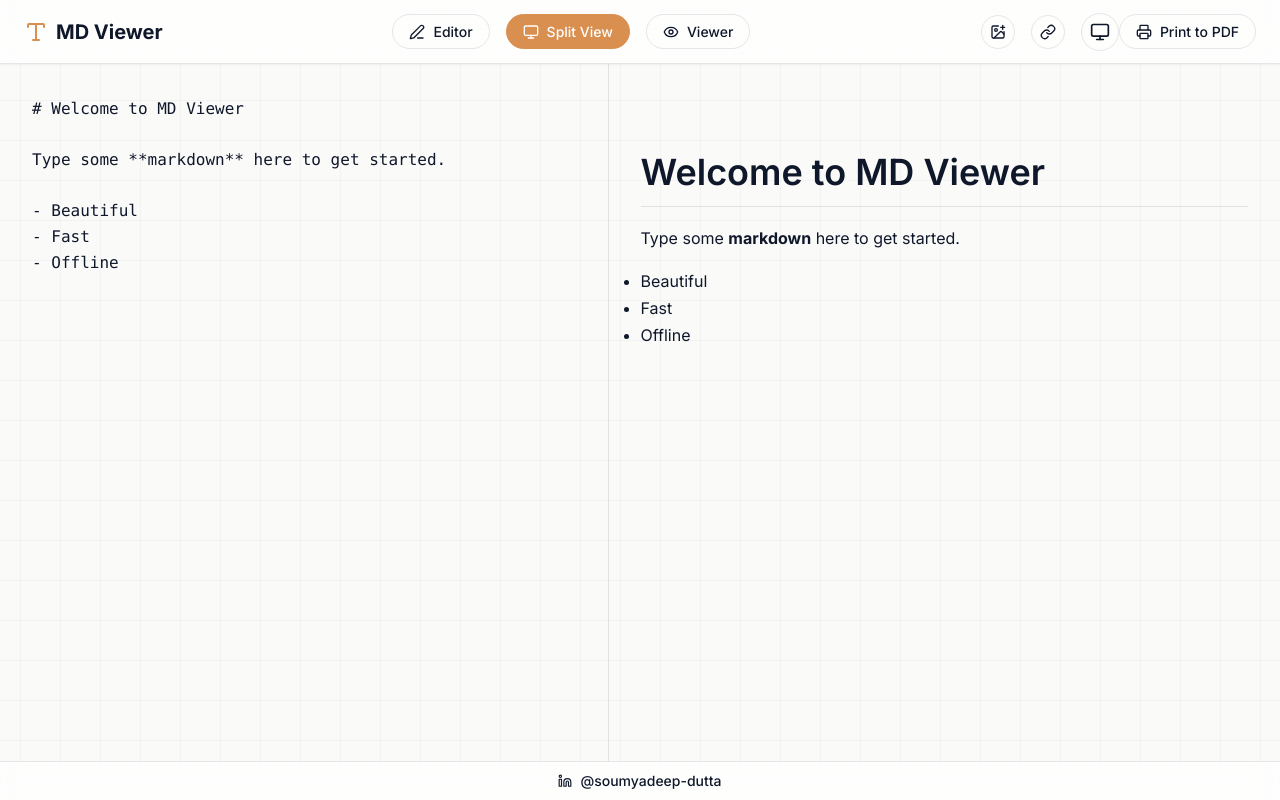
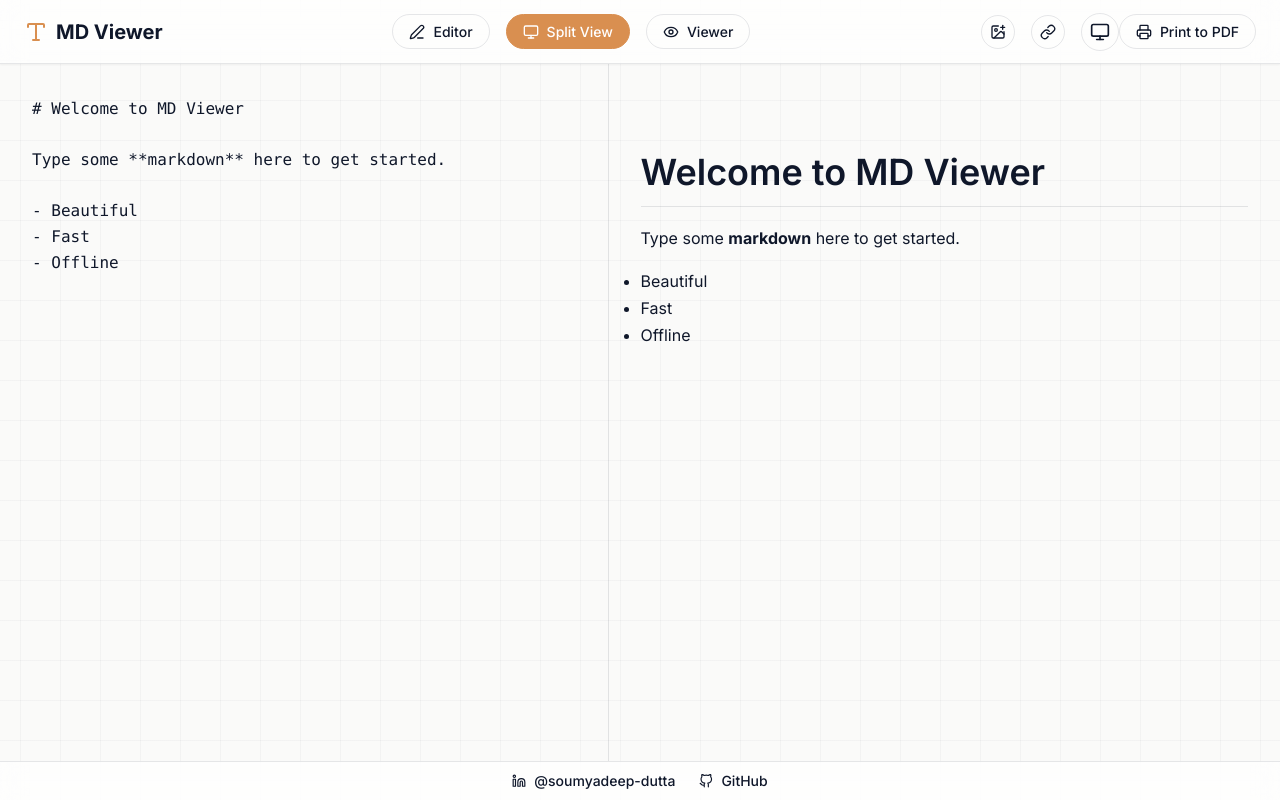
Before and after one commit to soumyadeepdutta/mdviewer, a React (Vite) app: page / in a window 1280 px wide. Built offline with nearby package versions, Linux system fonts and the light colour scheme.

Commit message:
feat: add github repo link to footer

```diff
--- a/src/App.jsx
+++ b/src/App.jsx
@@ -102,6 +102,10 @@
           <svg xmlns="http://www.w3.org/2000/svg" width="14" height="14" viewBox="0 0 24 24" fill="none" stroke="currentColor" strokeWidth="2" strokeLinecap="round" strokeLinejoin="round"><path d="M16 8a6 6 0 0 1 6 6v7h-4v-7a2 2 0 0 0-2-2 2 2 0 0 0-2 2v7h-4v-7a6 6 0 0 1 6-6z"/><rect width="4" height="12" x="2" y="9"/><circle cx="4" cy="4" r="2"/></svg>
           @soumyadeep-dutta
         </a>
+        <a href="https://github.com/soumyadeepdutta/mdviewer" target="_blank" rel="noopener noreferrer">
+          <svg xmlns="http://www.w3.org/2000/svg" width="14" height="14" viewBox="0 0 24 24" fill="none" stroke="currentColor" strokeWidth="2" strokeLinecap="round" strokeLinejoin="round"><path d="M9 19c-5 1.5-5-2.5-7-3m14 6v-3.87a3.37 3.37 0 0 0-.94-2.61c3.14-.35 6.44-1.54 6.44-7A5.44 5.44 0 0 0 20 4.77 5.07 5.07 0 0 0 19.91 1S18.73.65 16 2.48a13.38 13.38 0 0 0-7 0C6.27.65 5.09 1 5.09 1A5.07 5.07 0 0 0 5 4.77a5.44 5.44 0 0 0-1.5 3.78c0 5.42 3.3 6.61 6.44 7A3.37 3.37 0 0 0 9 18.13V22"></path></svg>
+          GitHub
+        </a>
       </footer>
     </>
   );
--- a/src/index.css
+++ b/src/index.css
@@ -240,6 +240,7 @@
   display: flex;
   align-items: center;
   justify-content: center;
+  gap: 1.5rem;
   padding: 0.5rem 1.5rem;
   background: var(--surface-color);
   backdrop-filter: blur(12px);
```
